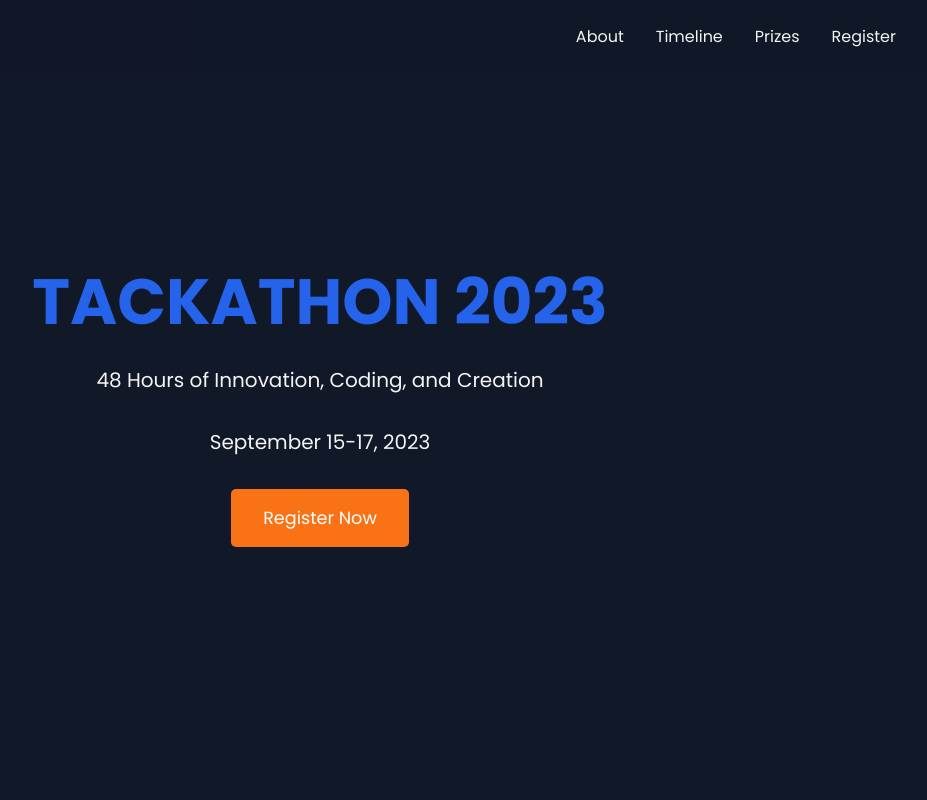
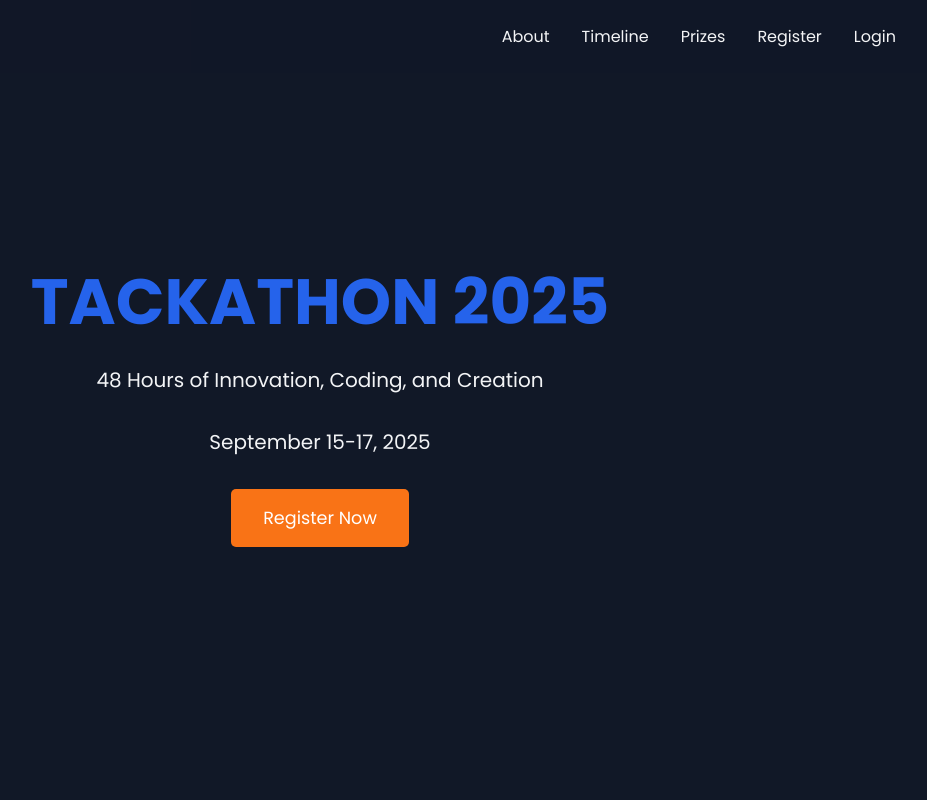
Before and after one commit to chandan-xcoder/Basic-HTML, a plain HTML site: page index.html in a window 1280 px wide. Shown: the top 800 px of the page, without its empty margins (320-1247 px from the left). Drawn offline with Linux system fonts and the light colour scheme.

Commit message:
added numbers

```diff
--- a/index.html
+++ b/index.html
@@ -143,14 +143,15 @@
             <li><a href="#timeline">Timeline</a></li>
             <li><a href="#prizes">Prizes</a></li>
             <li><a href="#register">Register</a></li>
+            <li><a href="#login">Login</a></li>
         </ul>
     </nav>
 
     <section class="hero">
         <div class="hero-content">
-            <h1>TACKATHON 2023</h1>
+            <h1>TACKATHON 2025</h1>
             <p>48 Hours of Innovation, Coding, and Creation</p>
-            <p>September 15-17, 2023 </p>
+            <p>September 15-17, 2025 </p>
             <button class="cta-button">Register Now</button>
         </div>
     </section>
```
